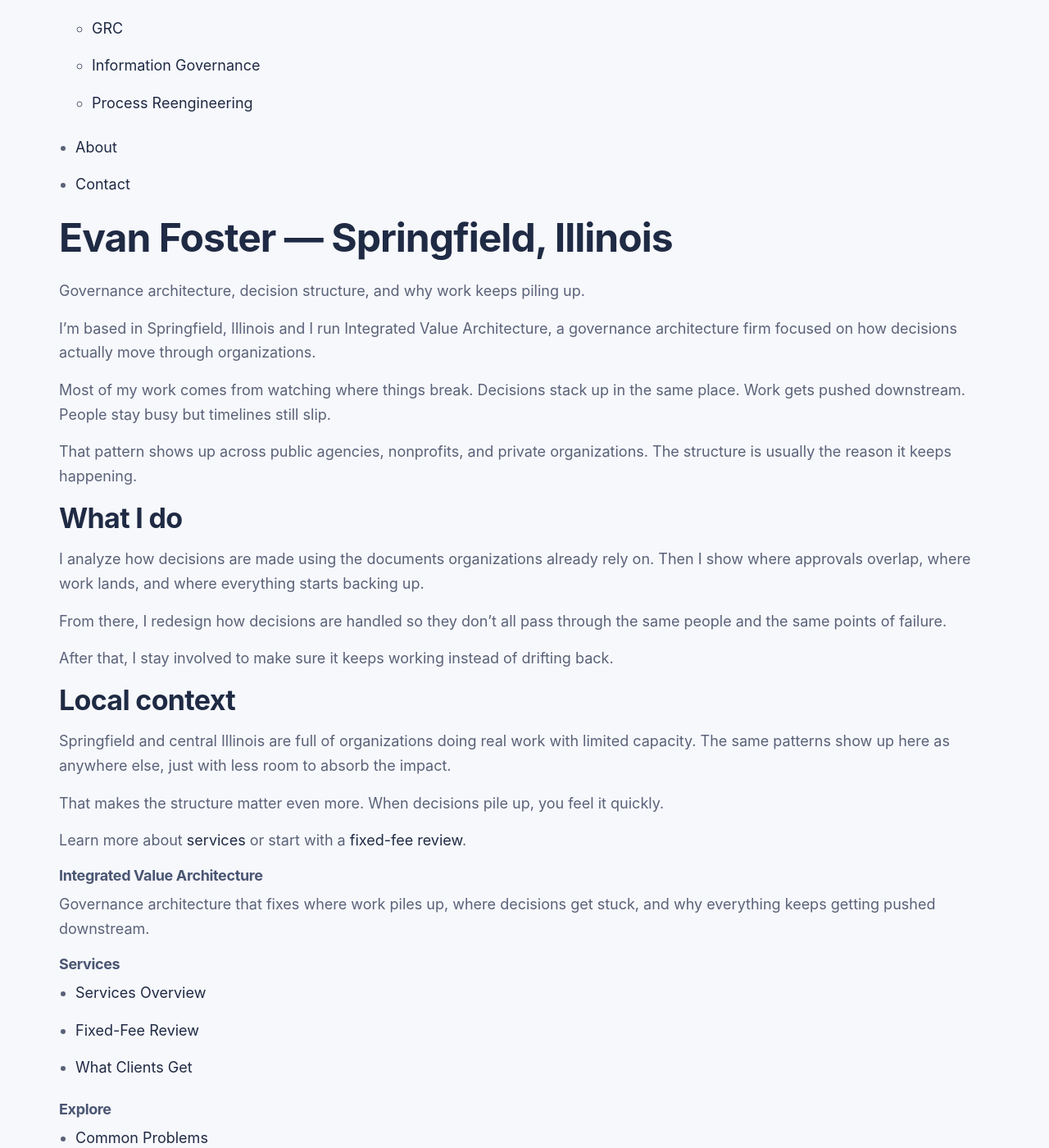
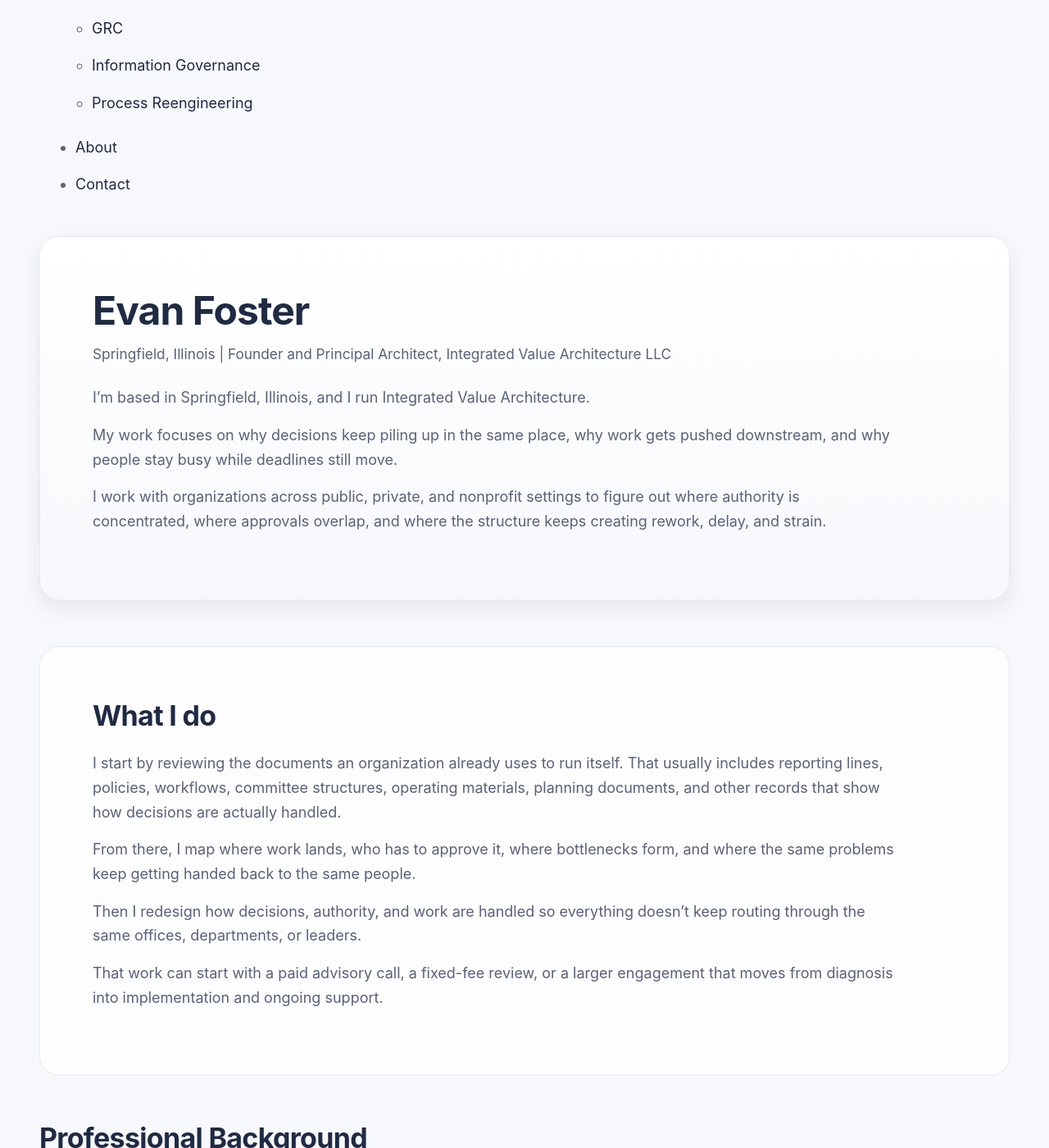
Before and after one commit to efost7873/integratedvaluearchitecture.com, a Jekyll site: the page built from evan-foster-springfield-illinois.html, in a window 1280 px wide and 1400 px high, scrolled down 580 px. Shown: the whole window at 82% size. Built offline with Jekyll 4.4.1, drawn with Linux system fonts in a browser that asks for light colours; some of the changed text lies outside the part shown.

Commit message:
Revise title and improve SEO for Evan Foster page
Updated title, SEO title, and SEO description for better search visibility. Enhanced content structure and clarity throughout the page.

```diff
--- a/evan-foster-springfield-illinois.html
+++ b/evan-foster-springfield-illinois.html
@@ -1,64 +1,93 @@
 ---
 layout: default
-title: Evan Foster Springfield Illinois
+title: Evan Foster | Springfield, Illinois
 permalink: /evan-foster-springfield-il/
-description: Evan Foster in Springfield, Illinois. Founder of Integrated Value Architecture working on governance, decision structure, and organizational overload.
+seo_title: Evan Foster | Springfield, Illinois | Founder of Integrated Value Architecture LLC
+seo_description: Evan Foster is based in Springfield, Illinois and is the founder of Integrated Value Architecture LLC.
 ---
 
-<section class="page-header">
-  <div class="container">
-    <h1>Evan Foster — Springfield, Illinois</h1>
-    <p>
-      Governance architecture, decision structure, and why work keeps piling up.
+<div class="iva-page">
+<main>
+
+<section class="iva-band-strong">
+  <div class="section-header">
+    <h1>Evan Foster</h1>
+    <p class="section-subtitle">
+      Springfield, Illinois | Founder and Principal Architect, Integrated Value Architecture LLC
     </p>
   </div>
-</section>
-
-<section class="content-section">
-  <div class="container">
 
   <p>
-      I’m based in Springfield, Illinois and I run Integrated Value Architecture, a governance architecture firm focused on how decisions actually move through organizations.
+    I’m based in Springfield, Illinois, and I run Integrated Value Architecture.
   </p>
 
   <p>
-      Most of my work comes from watching where things break. Decisions stack up in the same place. Work gets pushed downstream. People stay busy but timelines still slip.
+    My work focuses on why decisions keep piling up in the same place, why work gets pushed downstream, and why people stay busy while deadlines still move.
   </p>
 
   <p>
-      That pattern shows up across public agencies, nonprofits, and private organizations. The structure is usually the reason it keeps happening.
+    I work with organizations across public, private, and nonprofit settings to figure out where authority is concentrated, where approvals overlap, and where the structure keeps creating rework, delay, and strain.
   </p>
+</section>
 
+<section class="iva-band-soft">
+  <div class="section-header">
     <h2>What I do</h2>
+  </div>
 
   <p>
-      I analyze how decisions are made using the documents organizations already rely on. Then I show where approvals overlap, where work lands, and where everything starts backing up.
+    I start by reviewing the documents an organization already uses to run itself. That usually includes reporting lines, policies, workflows, committee structures, operating materials, planning documents, and other records that show how decisions are actually handled.
   </p>
 
   <p>
-      From there, I redesign how decisions are handled so they don’t all pass through the same people and the same points of failure.
+    From there, I map where work lands, who has to approve it, where bottlenecks form, and where the same problems keep getting handed back to the same people.
   </p>
 
   <p>
-      After that, I stay involved to make sure it keeps working instead of drifting back.
-    </p>
-
-    <h2>Local context</h2>
-
-    <p>
-      Springfield and central Illinois are full of organizations doing real work with limited capacity. The same patterns show up here as anywhere else, just with less room to absorb the impact.
+    Then I redesign how decisions, authority, and work are handled so everything doesn’t keep routing through the same offices, departments, or leaders.
   </p>
 
   <p>
-      That makes the structure matter even more. When decisions pile up, you feel it quickly.
+    That work can start with a paid advisory call, a fixed-fee review, or a larger engagement that moves from diagnosis into implementation and ongoing support.
+  </p>
+</section>
+
+<section>
+  <div class="section-header">
+    <h2>Professional Background</h2>
+  </div>
+
+  <p>
+    My background includes finance, public health, government, and nonprofit leadership. Before launching Integrated Value Architecture, I worked in roles that made it very easy to see how overload gets built into the structure long before people start calling it a staffing or communication problem.
   </p>
 
-    <div class="cta-block">
   <p>
-        Learn more about <a href="/services/">services</a> or start with a
-        <a href="/fixed-fee-review/">fixed-fee review</a>.
+    I previously served as Senior Director of Healthy Air Solutions at the American Lung Association, where I oversaw large grant portfolios and national program work. I also serve as Board Treasurer for <a href="https://www.350chicago.org/meet-the-team" target="_blank" rel="noopener">350 Chicago</a>.
   </p>
+
+  <p>
+    I hold a Master of Public Health and a Bachelor of Science in Biology from the University of Illinois Springfield and am pursuing doctoral work in public administration.
+  </p>
+</section>
+
+<section class="iva-band-soft">
+  <div class="section-header">
+    <h2>Research and Professional Profiles</h2>
   </div>
 
+  <ul>
+    <li><a href="https://www.linkedin.com/in/evan-micheal-foster/" target="_blank" rel="noopener">LinkedIn Profile</a></li>
+    <li><a href="https://orcid.org/0009-0005-8361-2495" target="_blank" rel="noopener">ORCID iD</a></li>
+    <li><a href="https://ssrn.com/abstract=6444178" target="_blank" rel="noopener">SSRN Working Paper: Internal Governance Monopoly</a></li>
+    <li><a href="https://ssrn.com/abstract=6050034" target="_blank" rel="noopener">SSRN Working Paper: Beyond Financial Dominance</a></li>
+  </ul>
+</section>
+
+<section class="iva-cta-section">
+  <p>
+    If you want to see how the work is structured, start with <a href="{{ site.baseurl }}/services/">services</a> or a <a href="{{ site.baseurl }}/fixed-fee-review/">fixed-fee review</a>.
+  </p>
+</section>
+
+</main>
 </div>
-</section>
```
Lines whose indentation alone changed are shown as unchanged.
